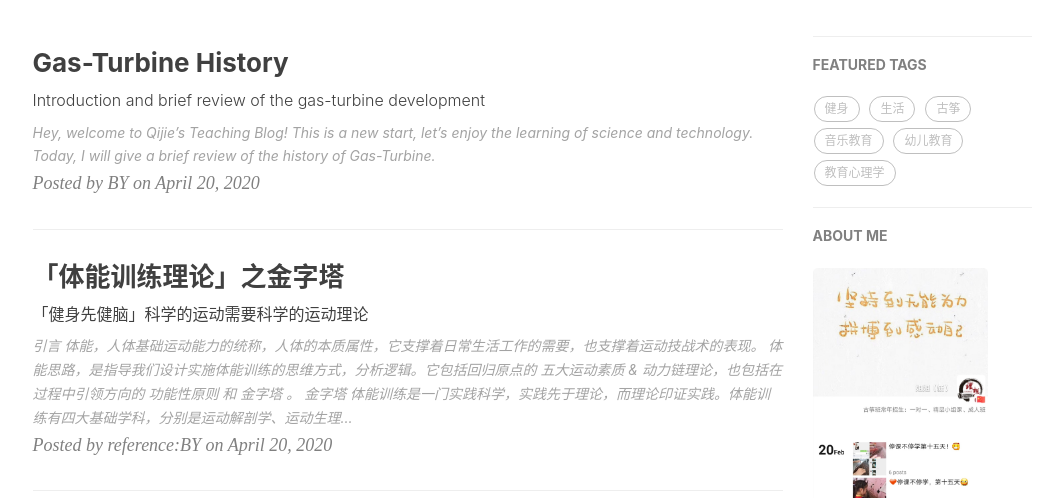
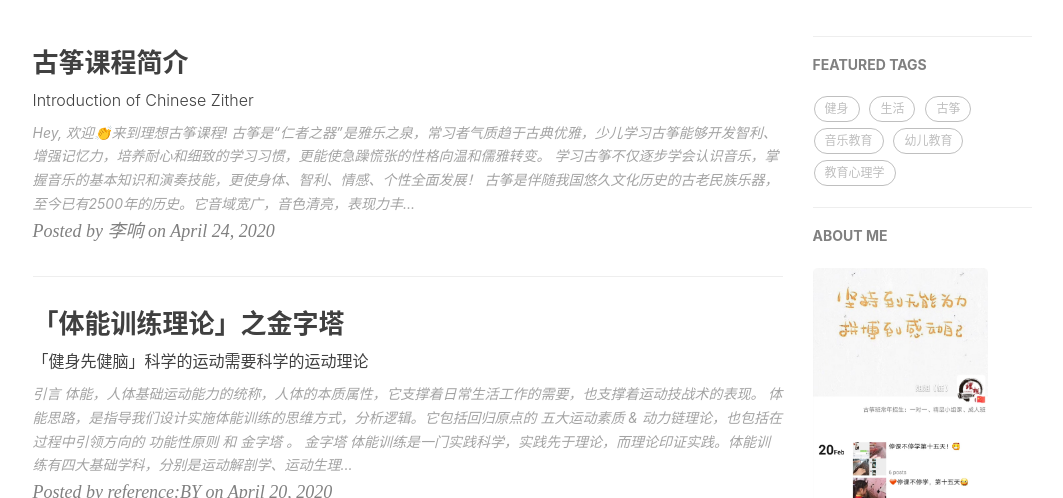
Before and after one commit to lixiang622/Lixiang, a Jekyll site: the page built from index.html, in a window 1280 px wide and 900 px high, cut to the strip 402-900 px from the top of the window. Shown: the whole strip, without its empty margins (135-1198 px from the left). Built offline with Jekyll 4.4.1, drawn with Linux system fonts in a browser that asks for light colours; nearby versions of some CDN libraries; the list of posts is cut into pages by our own code; comment, search, counter and statistics services are not loaded.

Commit message:
Update 2020-04-20-GT-history.md

```diff
--- a/_posts/2020-04-20-GT-history.md
+++ b/_posts/2020-04-20-GT-history.md
@@ -1,9 +1,9 @@
 ---
 layout:      post
-title:       Gas-Turbine History
-subtitle:    Introduction and brief review of the gas-turbine development
-date:        2020-04-20
-author:      BY
+title:       古筝课程简介
+subtitle:    Introduction of Chinese Zither
+date:        2020-04-24
+author:      李响
 header-img:  img/post-GS01.jpg
 catalog:     true
 tags:
@@ -13,6 +13,8 @@ tags:
     - 教育心理学
 ---
 
-## Hey, welcome to Qijie's Teaching Blog!
->This is a new start, let's enjoy the learning of science and technology.
->Today, I will give a brief review of the history of Gas-Turbine.
+## Hey, 欢迎👏来到理想古筝课程!
+>古筝是“仁者之器”是雅乐之泉，常习者气质趋于古典优雅，少儿学习古筝能够开发智利、增强记忆力，培养耐心和细致的学习习惯，更能使急躁慌张的性格向温和儒雅转变。
+>学习古筝不仅逐步学会认识音乐，掌握音乐的基本知识和演奏技能，更使身体、智利、情感、个性全面发展！
+>古筝是伴随我国悠久文化历史的古老民族乐器，至今已有2500年的历史。它音域宽广，音色清亮，表现力丰富。常用于独奏、重奏、乐器合奏和歌舞、戏曲、曲艺的伴奏，被称为“众乐之王”，亦称为“东方钢琴”。
+>古筝的代表作曲目包括：《高山流水》、《汉宫秋》、《渔舟唱晚》等著名曲目。
```
